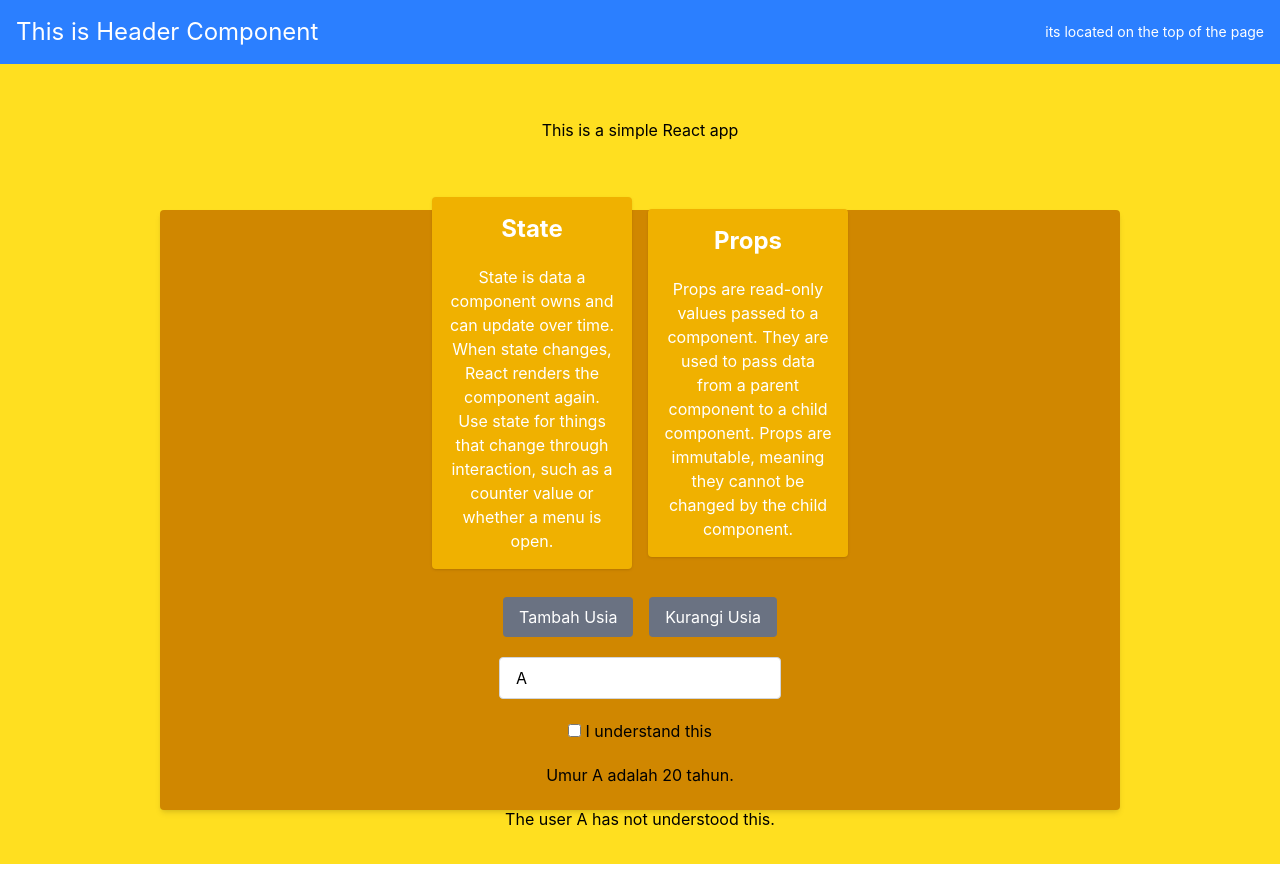
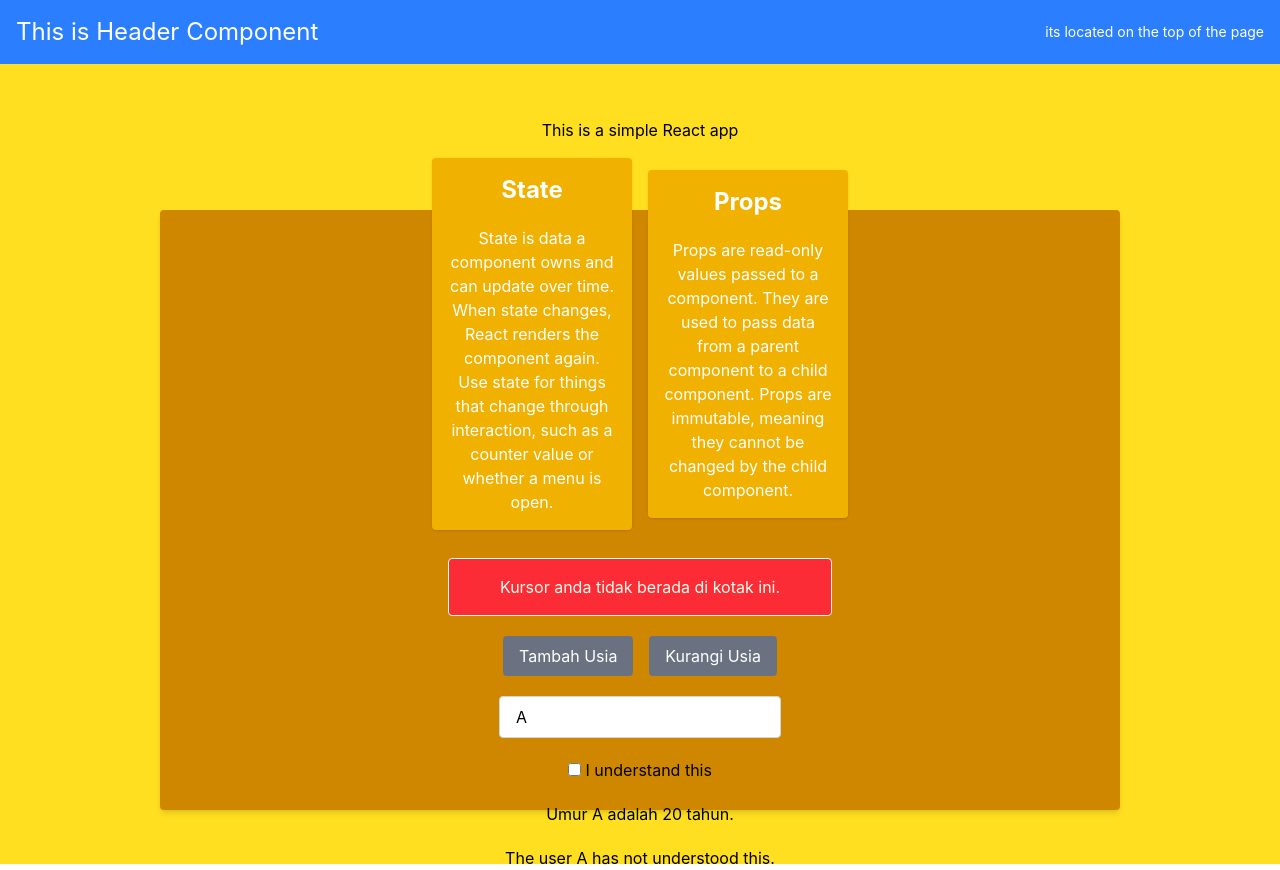
Before and after one commit to Sifuhrey/BelajarReact, a React (Vite) app in the folder learnreact/: page / in a window 1280 px wide. Built offline with nearby package versions, Linux system fonts and the light colour scheme.

Commit message:
add hover cursor event handler

```diff
--- a/learnreact/src/App.tsx
+++ b/learnreact/src/App.tsx
@@ -6,6 +6,7 @@ function StateComponent() {
   const [count, setCount] = useState(20);
   const [name, setName] = useState("A");
   const [liked, setLiked] = useState(false);
+  const [isHovered, setIsHovered] = useState(false);
   function decreaseAge() {
     setCount(count - 1);
   }
@@ -21,7 +22,16 @@ function StateComponent() {
 
   return (
     <>
-      <div className="flex flex-row gap-4">
+      <div
+        className="h-16 w-96 bg-red-500 hover:bg-green-500 text-amber-50 p-4 rounded border flex items-center justify-center"
+        onMouseEnter={() => setIsHovered(true)}
+        onMouseLeave={() => setIsHovered(false)}
+      >
+        {isHovered ? "Kursor anda berada di kotak ini." : "Kursor anda tidak berada di kotak ini."}
+      </div>
+      <div
+        className="flex flex-row gap-4"
+      >
         {" "}
         <button
           className="bg-gray-500 rounded px-4 py-2 text-white hover:bg-gray-600"
```
